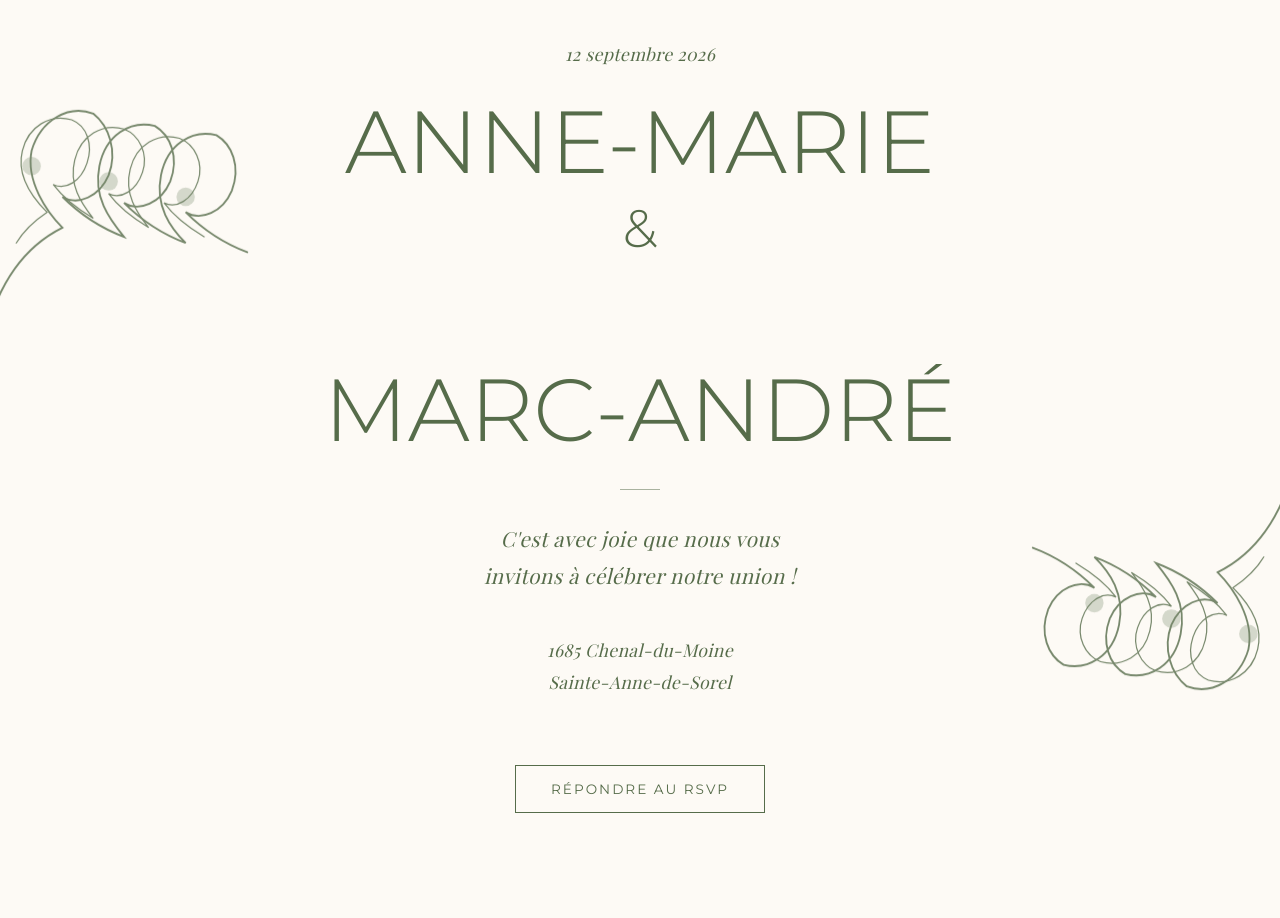
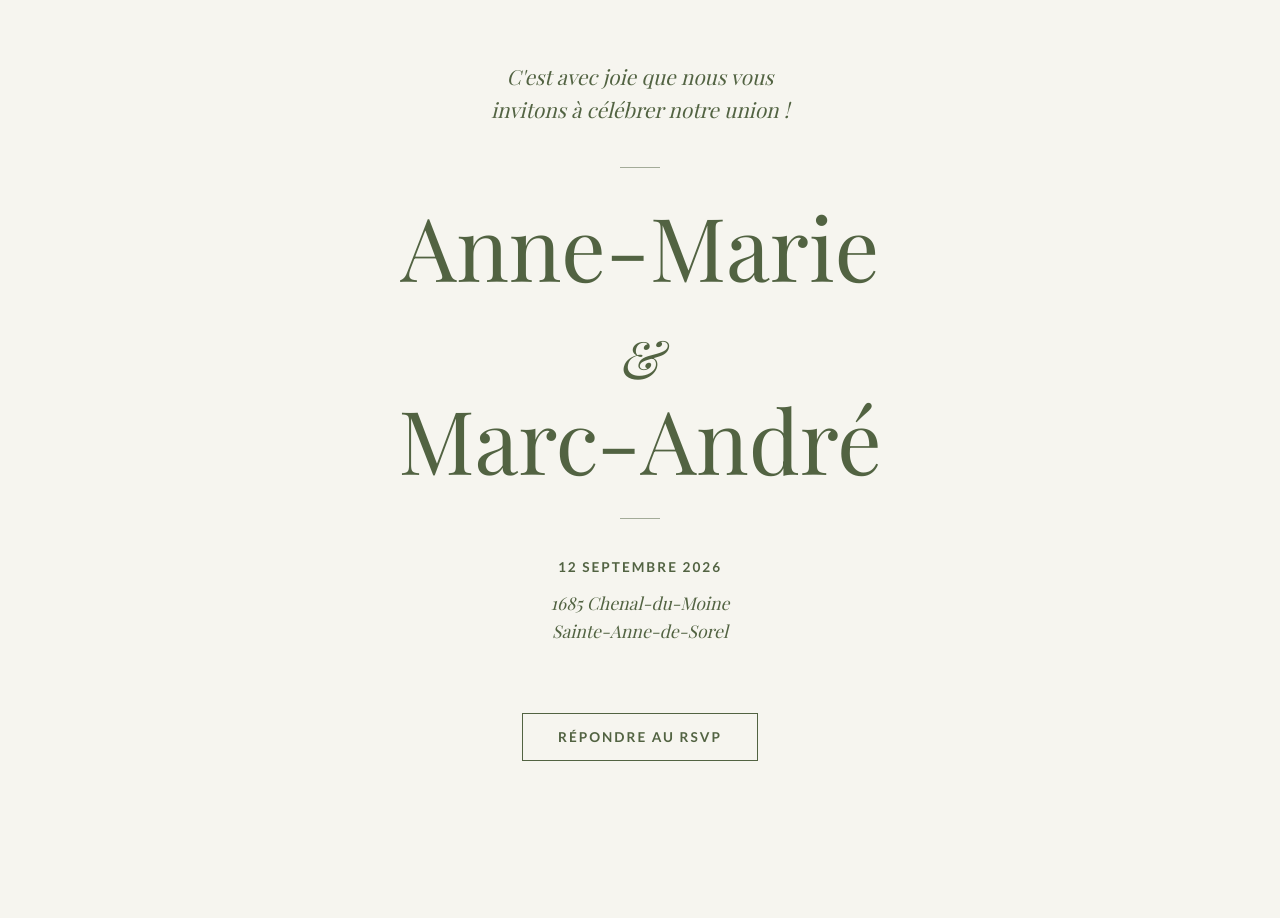
Before and after one commit to marc-andre-colosse/site-mariage, a plain HTML site: page index.html in a window 1280 px wide. Shown: the top 918 px of the page. Drawn offline with nearby package versions, Linux system fonts and the light colour scheme; a web font is replaced by a local one.

Commit message:
revert_back

```diff
--- a/index.html
+++ b/index.html
@@ -1,48 +1,45 @@
 <!DOCTYPE html>
 <html lang="fr">
 <head>
-    <script>(function(w,d,s,l,i){w[l]=w[l]||[];w[l].push({'gtm.start':
+    <!-- Google Tag Manager -->
+<script>(function(w,d,s,l,i){w[l]=w[l]||[];w[l].push({'gtm.start':
 new Date().getTime(),event:'gtm.js'});var f=d.getElementsByTagName(s)[0],
 j=d.createElement(s),dl=l!='dataLayer'?'&l='+l:'';j.async=true;j.src=
 'https://www.googletagmanager.com/gtm.js?id='+i+dl;f.parentNode.insertBefore(j,f);
 })(window,document,'script','dataLayer','GTM-W7ZV68Z3');</script>
-<meta charset="UTF-8">
+<!-- End Google Tag Manager -->
+    <meta charset="UTF-8">
     <meta name="viewport" content="width=device-width, initial-scale=1.0">
     <meta name="robots" content="noindex, nofollow">
     <title>Anne-Marie & Marc-André | Notre Mariage</title>
 
-    <link href="https://fonts.googleapis.com/css2?family=Montserrat:wght@300;400&family=Playfair+Display:ital,wght@0,400;0,700;1,400&family=Lato:wght@300;400;700&display=swap" rel="stylesheet">
+    <link href="https://fonts.googleapis.com/css2?family=Playfair+Display:ital,wght@0,400;0,700;1,400&family=Lato:wght@300;400;700&display=swap" rel="stylesheet">
 
     <style>
         :root {
             /* Palette extraite de ton faire-part */
-            --creme: #fdfaf5; /* Le fond de base plus clair */
-            --olive: #566c4a; /* Le vert olive/sauge pour texte et dessins */
-            --primary: #526342; /* Conserver le vert olive original pour les éléments existants */
+            --primary: #526342; /* Le vert olive/sauge */
             --text: #38462b; /* Un vert très foncé presque noir pour le texte long */
-            --font-serif: 'Playfair Display', serif; /* Conserver Playfair pour l'élégance littéraire */
-            --font-sans: 'Montserrat', sans-serif; /* Remplacer par Montserrat pour la police droite et fine */
-            --font-lato: 'Lato', sans-serif; /* Conserver Lato pour les éléments de formulaire existants */
+            --bg: #f6f5ef; /* Le beau crème de fond */
+            --font-serif: 'Playfair Display', serif;
+            --font-sans: 'Lato', sans-serif;
         }
 
         * { box-sizing: border-box; }
-        body { margin: 0; font-family: var(--font-lato); color: var(--text); background: var(--creme); scroll-behavior: smooth; position: relative; }
+        body { margin: 0; font-family: var(--font-sans); color: var(--text); background: var(--bg); scroll-behavior: smooth; }
 
         /* --- STYLES GENERAUX --- */
         section { padding: 80px 20px; text-align: center; position: relative; }
-        .container { max-width: 800px; margin: 0 auto; position: relative; z-index: 2; /* Pour que le contenu soit au-dessus des illustrations de coin */ }
+        .container { max-width: 800px; margin: 0 auto; }
+        h1, h2, h3 { font-family: var(--font-serif); color: var(--primary); font-weight: 400; margin: 0; }
 
-        /* h1, h2, h3 reformatés pour Montserrat */
-        h1, h2, h3 { font-family: var(--font-sans); color: var(--olive); font-weight: 300; margin: 0; }
-
-        .thin-divider { width: 40px; height: 1px; background: var(--olive); margin: 30px auto; opacity: 0.5; }
-        .long-divider { width: 80%; max-width: 400px; height: 1px; background: var(--olive); margin: 40px auto; opacity: 0.4; }
-        .floral-icon { font-size: 1.5rem; color: var(--olive); margin: 30px 0; opacity: 0.8; }
+        .thin-divider { width: 40px; height: 1px; background: var(--primary); margin: 30px auto; opacity: 0.5; }
+        .long-divider { width: 80%; max-width: 400px; height: 1px; background: var(--primary); margin: 40px auto; opacity: 0.4; }
+        .floral-icon { font-size: 1.5rem; color: var(--primary); margin: 30px 0; opacity: 0.8; }
 
         /* --- TEXTES SPÉCIFIQUES --- */
-        /* text-italic-serif conservé pour Playfair, comme l'intro littéraire */
-        .text-italic-serif { font-family: var(--font-serif); font-style: italic; font-size: 1.3rem; line-height: 1.8; color: var(--olive); letter-spacing: 0.02em; }
-        .text-caps-sans { font-family: var(--font-sans); text-transform: uppercase; letter-spacing: 2.5px; font-size: 0.85rem; font-weight: 400; color: var(--olive); }
+        .text-italic-serif { font-family: var(--font-serif); font-style: italic; font-size: 1.3rem; line-height: 1.6; color: var(--primary); }
+        .text-caps-sans { font-family: var(--font-sans); text-transform: uppercase; letter-spacing: 2px; font-size: 0.85rem; font-weight: 700; color: var(--primary); }
 
         /* --- SECTION 1 : HERO (Page 1 du faire-part) --- */
         #hero {
@@ -52,65 +49,44 @@ j=d.createElement(s),dl=l!='dataLayer'?'&l='+l:'';j.async=true;j.src=
             justify-content: center;
             align-items: center;
             padding: 20px;
-            text-align: center;
+            overflow: hidden;
         }
 
-        #hero h1 { font-size: clamp(3.5rem, 8vw, 5.5rem); line-height: 1.1; margin: 20px 0; font-family: var(--font-sans); text-transform: uppercase; font-weight: 300; }
-        /* Raffinement pour le "&" avec Montserrat */
-        #hero h1 span {
-            font-size: 0.6em;
-            font-style: normal;
-            display: block;
-            margin: 0.2em 0;
-            line-height: 1;
-        }
+        #hero h1 { font-size: clamp(3.5rem, 8vw, 5.5rem); line-height: 1.1; margin: 20px 0; }
+        #hero h1 span { font-size: 0.6em; font-style: italic; }
 
-        /* --- NOUVEAU : Planches Botaniques Classiques (Background) --- */
-        .botanical-corner {
-            position: fixed;
-            pointer-events: none;
-            z-index: 1; /* Derrière le contenu */
-            opacity: 0.8; /* Visible, pas un filigrane fantomatique */
-            max-width: 35vmin;
-            width: auto;
-            fill: none;
-            stroke: var(--olive);
-            stroke-width: 0.6;
-            stroke-linecap: round;
-        }
-        .top-left { top: -2vmin; left: -2vmin; transform: scale(1.1); }
-        .bottom-right { bottom: -2vmin; right: -2vmin; transform: scale(1.1) rotate(180deg); }
+        /* Placeholders pour tes images détourées (Fleurs) */
+        .deco-fleur { position: absolute; max-width: 250px; opacity: 0.8; pointer-events: none; z-index: 0; }
+        .top-left { top: -20px; left: -20px; }
+        .bottom-right { bottom: -20px; right: -20px; }
 
         /* Bouton RSVP sur le Hero */
         .btn-outline {
             display: inline-block; margin-top: 50px; padding: 15px 35px; text-decoration: none;
-            border: 1px solid var(--olive); color: var(--olive); font-family: var(--font-sans);
-            text-transform: uppercase; letter-spacing: 2px; font-size: 0.85rem; font-weight: 400;
+            border: 1px solid var(--primary); color: var(--primary); font-family: var(--font-sans);
+            text-transform: uppercase; letter-spacing: 2px; font-size: 0.85rem; font-weight: bold;
             transition: all 0.3s ease; z-index: 2; position: relative;
         }
-        .btn-outline:hover { background: var(--olive); color: var(--creme); }
+        .btn-outline:hover { background: var(--primary); color: var(--bg); }
 
         /* --- SECTION 2 : DÉROULEMENT (Page 2 du faire-part) --- */
         #schedule { padding-top: 100px; }
-        /* Style raffiné pour Playfair sur schedule */
-        #schedule .container p.text-italic-serif { max-width: 650px; }
-        .big-time { font-size: clamp(4rem, 10vw, 6rem); margin: 15px 0; font-family: var(--font-serif); }
+        .big-time { font-size: clamp(4rem, 10vw, 6rem); margin: 15px 0; }
 
         /* --- SECTION 3 : GALERIE OPTIONNELLE --- */
         .couple-grid { display: grid; grid-template-columns: repeat(auto-fit, minmax(300px, 1fr)); gap: 40px; margin-top: 50px; }
-        .couple-photo { width: 100%; height: 450px; object-fit: cover; border: 1px solid rgba(82, 99, 66, 0.2); padding: 10px; background: var(--creme); }
+        .couple-photo { width: 100%; height: 450px; object-fit: cover; border: 1px solid rgba(82, 99, 66, 0.2); padding: 10px; background: var(--bg); }
 
         /* --- SECTION 4 : RSVP (Papeterie Style) --- */
         #rsvp { padding-bottom: 120px; }
         .form-card {
             background: transparent;
             padding: 50px 40px;
-            border: 1px solid rgba(82, 99, 66, 0.4);
+            border: 1px solid rgba(82, 99, 66, 0.4); /* Bordure fine au lieu d'ombre */
             max-width: 650px;
             margin: 0 auto;
             text-align: left;
             position: relative;
-            background: var(--creme); /* Assure la lisibilité sur le fond crème */
         }
         .guest-entry { padding: 30px 0; border-bottom: 1px dashed rgba(82, 99, 66, 0.3); margin-bottom: 10px; }
         .guest-entry:last-of-type { border-bottom: none; }
@@ -118,30 +94,31 @@ j=d.createElement(s),dl=l!='dataLayer'?'&l='+l:'';j.async=true;j.src=
         .form-group { margin-bottom: 25px; }
         .form-row { display: grid; grid-template-columns: 1fr 1fr; gap: 20px; }
 
-        label { display: block; font-size: 0.75rem; font-weight: 700; margin-bottom: 5px; text-transform: uppercase; letter-spacing: 1px; color: var(--primary); font-family: var(--font-lato); }
+        label { display: block; font-size: 0.75rem; font-weight: 700; margin-bottom: 5px; text-transform: uppercase; letter-spacing: 1px; color: var(--primary); }
 
         /* Inputs style "Ligne sur papier" */
         input, select {
             width: 100%; padding: 10px 0; border: none; border-bottom: 1px solid rgba(82, 99, 66, 0.3);
             background: transparent; font-family: var(--font-serif); font-size: 1.1rem; color: var(--text); border-radius: 0;
         }
-        input:focus, select:focus { outline: none; border-bottom: 2px solid var(--olive); }
+        input:focus, select:focus { outline: none; border-bottom: 2px solid var(--primary); }
         input::placeholder { color: rgba(56, 70, 43, 0.4); font-style: italic; }
 
-        .btn-add { background: none; border: 1px dashed var(--olive); color: var(--olive); width: 100%; padding: 15px; cursor: pointer; margin-top: 10px; font-weight: bold; letter-spacing: 1px; text-transform: uppercase; font-size: 0.8rem; font-family: var(--font-sans); }
-        .btn-submit { width: 100%; padding: 20px; background: var(--olive); color: var(--creme); border: none; margin-top: 40px; font-weight: 400; cursor: pointer; font-size: 1rem; letter-spacing: 3px; text-transform: uppercase; transition: opacity 0.3s ease; font-family: var(--font-sans); }
+        .btn-add { background: none; border: 1px dashed var(--primary); color: var(--primary); width: 100%; padding: 15px; cursor: pointer; margin-top: 10px; font-weight: bold; letter-spacing: 1px; text-transform: uppercase; font-size: 0.8rem; }
+        .btn-submit { width: 100%; padding: 20px; background: var(--primary); color: var(--bg); border: none; margin-top: 40px; font-weight: bold; cursor: pointer; font-size: 1rem; letter-spacing: 3px; text-transform: uppercase; transition: opacity 0.3s ease; }
         .btn-submit:hover { opacity: 0.9; }
         .btn-submit:disabled { background: #ccc; cursor: not-allowed; }
 
-        #status-message { margin-top: 20px; text-align: center; font-weight: bold; font-family: var(--font-lato); }
-        .remove-btn { float: right; font-size: 0.7rem; cursor: pointer; color: #8b0000; letter-spacing: 1px; text-transform: uppercase; font-family: var(--font-sans); }
+        #status-message { margin-top: 20px; text-align: center; font-weight: bold; }
+        .remove-btn { float: right; font-size: 0.7rem; cursor: pointer; color: #8b0000; letter-spacing: 1px; text-transform: uppercase; }
 
-        footer { padding: 60px; text-align: center; font-size: 0.75rem; letter-spacing: 3px; text-transform: uppercase; color: var(--olive); opacity: 0.6; font-family: var(--font-sans); }
+        footer { padding: 60px; text-align: center; font-size: 0.75rem; letter-spacing: 3px; text-transform: uppercase; color: var(--primary); opacity: 0.6; }
 
         @media (max-width: 600px) {
             .form-card { padding: 30px 20px; border-left: none; border-right: none; }
             .form-row { grid-template-columns: 1fr; gap: 0; }
-            .botanical-corner { max-width: 120px; }
+            .top-left { width: 150px; }
+            .bottom-right { width: 150px; }
         }
 
         /* ========================================== */
@@ -157,33 +134,24 @@ j=d.createElement(s),dl=l!='dataLayer'?'&l='+l:'';j.async=true;j.src=
     </style>
 </head>
 <body>
+<!-- Google Tag Manager (noscript) -->
 <noscript><iframe src="https://www.googletagmanager.com/ns.html?id=GTM-W7ZV68Z3"
 height="0" width="0" style="display:none;visibility:hidden"></iframe></noscript>
-<svg class="botanical-corner top-left" viewBox="0 0 100 130" xmlns="http://www.w3.org/2000/svg">
-        <path d="M5,120 C10,100 20,90 30,85 C25,80 18,70 20,60 C23,50 32,45 40,48 C45,52 48,60 45,68 C42,75 35,78 30,75 C35,80 42,85 50,88 C45,82 40,75 42,65 C44,55 52,50 60,52 C65,55 68,62 65,70 C62,77 55,80 50,77 C55,82 62,87 70,90 C65,85 60,78 62,68 C64,58 72,53 80,55 C85,58 88,65 85,73 C82,80 75,83 70,80 C75,85 82,90 90,93" />
-        <path d="M15,90 C18,85 22,82 25,80 C20,75 15,68 17,60 C19,52 26,48 33,50 C38,52 40,58 38,64 C36,70 31,73 27,71 C30,75 35,79 40,82 C36,77 32,71 34,63 C36,55 43,51 50,53 C55,55 58,61 56,67 C54,73 49,76 45,74 C48,78 53,82 58,85 C54,80 50,74 52,66 C54,58 61,54 68,56 C73,58 76,64 74,70 C72,76 67,79 63,77 C66,81 71,85 76,88" stroke-width="0.4" />
-        <circle cx="20" cy="65" r="3" fill="var(--olive)" fill-opacity="0.3" stroke="none"/>
-        <circle cx="45" cy="70" r="3" fill="var(--olive)" fill-opacity="0.3" stroke="none"/>
-        <circle cx="70" cy="75" r="3" fill="var(--olive)" fill-opacity="0.3" stroke="none"/>
-    </svg>
-    <svg class="botanical-corner bottom-right" viewBox="0 0 100 130" xmlns="http://www.w3.org/2000/svg">
-        <path d="M5,120 C10,100 20,90 30,85 C25,80 18,70 20,60 C23,50 32,45 40,48 C45,52 48,60 45,68 C42,75 35,78 30,75 C35,80 42,85 50,88 C45,82 40,75 42,65 C44,55 52,50 60,52 C65,55 68,62 65,70 C62,77 55,80 50,77 C55,82 62,87 70,90 C65,85 60,78 62,68 C64,58 72,53 80,55 C85,58 88,65 85,73 C82,80 75,83 70,80 C75,85 82,90 90,93" />
-        <path d="M15,90 C18,85 22,82 25,80 C20,75 15,68 17,60 C19,52 26,48 33,50 C38,52 40,58 38,64 C36,70 31,73 27,71 C30,75 35,79 40,82 C36,77 32,71 34,63 C36,55 43,51 50,53 C55,55 58,61 56,67 C54,73 49,76 45,74 C48,78 53,82 58,85 C54,80 50,74 52,66 C54,58 61,54 68,56 C73,58 76,64 74,70 C72,76 67,79 63,77 C66,81 71,85 76,88" stroke-width="0.4" />
-        <circle cx="20" cy="65" r="3" fill="var(--olive)" fill-opacity="0.3" stroke="none"/>
-        <circle cx="45" cy="70" r="3" fill="var(--olive)" fill-opacity="0.3" stroke="none"/>
-        <circle cx="70" cy="75" r="3" fill="var(--olive)" fill-opacity="0.3" stroke="none"/>
-    </svg>
+<!-- End Google Tag Manager (noscript) -->
+    <section id="hero">
+        <img src="" class="deco-fleur top-left" alt="">
+        <img src="" class="deco-fleur bottom-right" alt="">
 
-    <section id="hero">
-        <div class="container">
-            <p class="text-italic-serif" style="font-size: 1.1rem; color: var(--olive); margin-bottom: 25px;">12 septembre 2026</p>
+        <div style="z-index: 2;">
+            <p class="text-italic-serif" style="margin-bottom: 40px;">C'est avec joie que nous vous<br>invitons à célébrer notre union !</p>
 
-            <h1>ANNE-MARIE<br><span>&</span><br>MARC-ANDRÉ</h1>
+            <div class="thin-divider"></div>
 
-            <div class="thin-divider" style="margin-top: 30px;"></div>
+            <h1>Anne-Marie<br><span>&</span><br>Marc-André</h1>
 
-            <p class="text-italic-serif" style="margin-top: 30px; margin-bottom: 40px;">C'est avec joie que nous vous<br>invitons à célébrer notre union !</p>
+            <div class="thin-divider"></div>
 
+            <p class="text-caps-sans" style="margin-top: 40px;">12 Septembre 2026</p>
             <p class="text-italic-serif" style="font-size: 1.1rem; margin-top: 10px;">
                 1685 Chenal-du-Moine<br>Sainte-Anne-de-Sorel
             </p>
@@ -202,7 +170,7 @@ height="0" width="0" style="display:none;visibility:hidden"></iframe></noscript>
             <h2 class="big-time">15h30</h2>
             <p class="text-caps-sans">Pour un cocktail suivi d'un<br>souper et d'une soirée festive.</p>
 
-            <div class="floral-icon">❁</div> <p class="text-italic-serif" style="font-size: 1.1rem; max-width: 600px; margin: 0 auto; color: var(--text);">
+            <div class="floral-icon">❁</div> <p class="text-italic-serif" style="font-size: 1.1rem; max-width: 600px; margin: 0 auto;">
                 Afin que vous puissiez profiter pleinement de l'événement, nous avons choisi une réception sans enfants et avec alcool à volonté ! En espérant partager cette journée mémorable avec vous !
             </p>
 
@@ -226,13 +194,13 @@ height="0" width="0" style="display:none;visibility:hidden"></iframe></noscript>
     <section id="rsvp">
         <div class="container">
             <h2 style="font-size: 2rem; margin-bottom: 10px;">RSVP</h2>
-            <p class="text-italic-serif" style="font-size: 1rem; margin-bottom: 40px; color: var(--text);">Merci de confirmer votre présence<br>avant le <span style="font-family: var(--font-lato); font-weight: bold; font-style: normal; text-transform: uppercase;">1er juillet 2026</span></p>
+            <p class="text-italic-serif" style="font-size: 1rem; margin-bottom: 40px;">Merci de confirmer votre présence<br>avant le <span style="font-family: var(--font-sans); font-weight: bold; font-style: normal; text-transform: uppercase;">1er juillet 2026</span></p>
 
             <div class="form-card">
                 <form id="wedding-form">
                     <div id="guests-container">
                         <div class="guest-entry">
-                            <h3 style="font-size: 1.3rem; margin-bottom: 20px; font-family: var(--font-sans); color: var(--primary);">Invité #1 (Principal)</h3>
+                            <h3 style="font-size: 1.3rem; margin-bottom: 20px;">Invité #1 (Principal)</h3>
 
                             <div class="form-group">
                                 <label>Nom complet</label>
@@ -299,7 +267,7 @@ height="0" width="0" style="display:none;visibility:hidden"></iframe></noscript>
             const div = document.createElement('div');
             div.className = 'guest-entry';
             div.innerHTML = `
-                <h3 style="font-size: 1.3rem; margin-bottom: 20px; font-family: var(--font-sans); color: var(--primary);">
+                <h3 style="font-size: 1.3rem; margin-bottom: 20px;">
                     Invité #${count + 1}
                     <span class="remove-btn" onclick="this.parentElement.parentElement.remove()">Retirer</span>
                 </h3>
@@ -376,12 +344,12 @@ height="0" width="0" style="display:none;visibility:hidden"></iframe></noscript>
                     // Nouveau message de succès stylisé
                     formCard.innerHTML = `
                         <div style="text-align: center; padding: 40px 20px;">
-                            <h2 style="font-size: 2.5rem; margin-bottom: 20px; font-family: var(--font-sans); color: var(--primary);">Merci !</h2>
-                            <p class="text-italic-serif" style="font-size: 1.2rem; margin-bottom: 30px; color: var(--text);">
+                            <h2 style="font-size: 2.5rem; margin-bottom: 20px;">Merci !</h2>
+                            <p class="text-italic-serif" style="font-size: 1.2rem; margin-bottom: 30px;">
                                 Vos réponses ont été enregistrées avec succès.<br>
                                 Nous avons très hâte de célébrer avec vous.
                             </p>
-                            <div class="thin-divider" style="background: var(--olive);"></div>
+                            <div class="thin-divider"></div>
                             <p class="text-caps-sans" style="font-size: 0.75rem; opacity: 0.7; margin-top: 20px;">
                                 Si vous devez modifier votre réponse, veuillez nous contacter directement.
                             </p>
@@ -404,7 +372,7 @@ height="0" width="0" style="display:none;visibility:hidden"></iframe></noscript>
             }
         });
 
-        // Konami & Lightbox focus
+        // Konami & Lightbox
         window.focus();
 
         function openLightbox(iframeHTML) {
```
